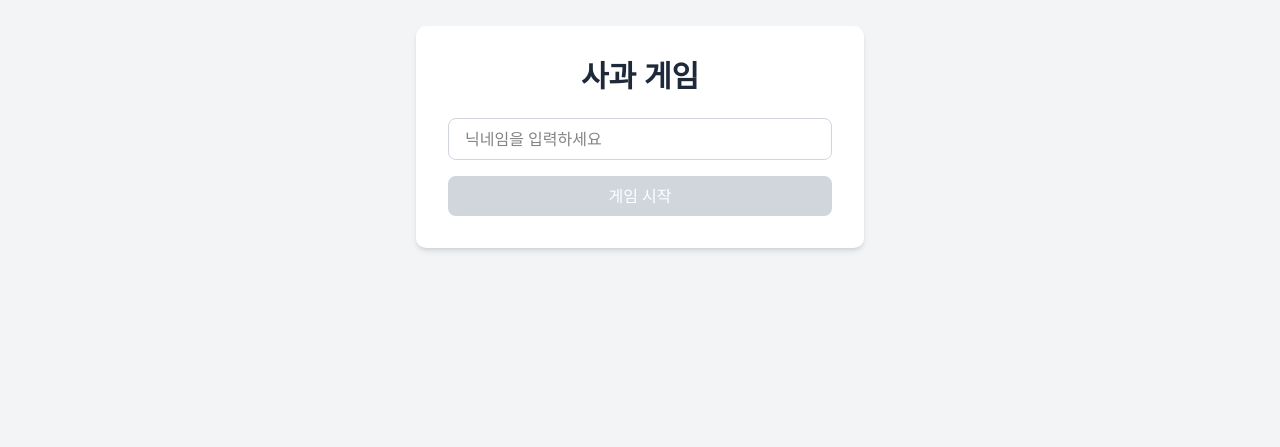
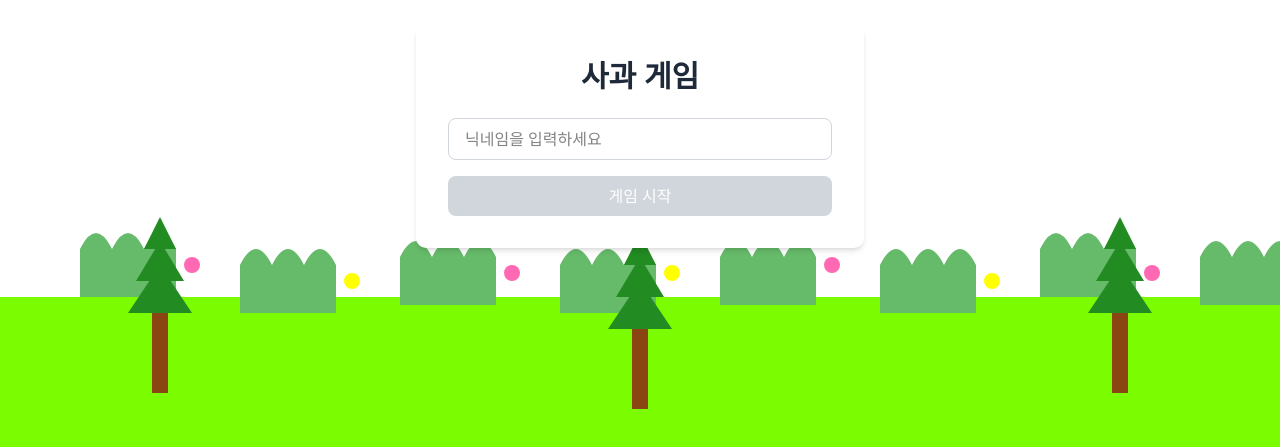
Before and after one commit to im-ian/apple-game, a Next.js app: page / in a window 1280 px wide. Shown: the part 263-710 px from the top of the page. Built offline with nearby package versions, Linux system fonts and the light colour scheme.

Commit message:
add background

```diff
--- a/app/globals.css
+++ b/app/globals.css
@@ -129,3 +129,10 @@
     @apply bg-background text-foreground;
   }
 }
+
+body {
+  background-image: url("/background.svg");
+  background-size: cover;
+  background-position: bottom center;
+  background-repeat: no-repeat;
+}
--- a/app/page.tsx
+++ b/app/page.tsx
@@ -38,7 +38,7 @@ export default function Home() {
   };
 
   return (
-    <div className="min-h-screen flex items-center justify-center bg-gray-100">
+    <div className="min-h-screen flex items-center justify-center">
       <div className="bg-white p-8 rounded-lg shadow-md w-full max-w-md">
         <h1 className="text-3xl font-bold text-center mb-6 text-gray-800">
           사과 게임
```
Also changed, not shown: public/background.svg (added).
